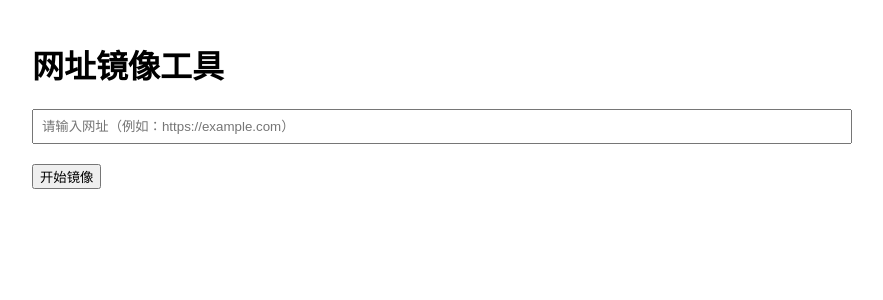
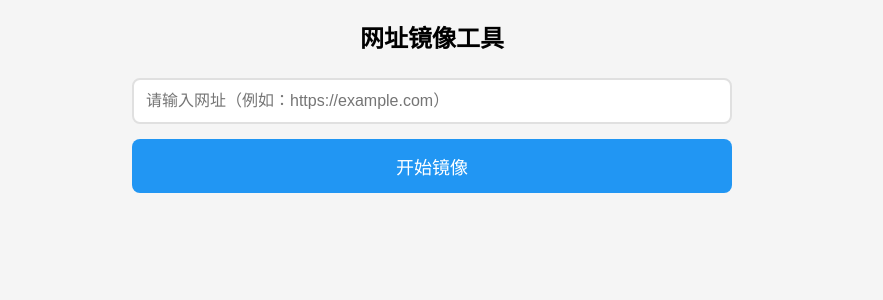
Before and after one commit to xczylt/xczylt, a PHP site: page / in a window 1280 px wide. Shown: the top 300 px of the page, without its empty margins (208-1091 px from the left). Run offline with PHP 8.4, Linux system fonts and the light colour scheme; data that the repository does not hold is empty.

Commit message:
Update index.php

```diff
--- a/index.php
+++ b/index.php
@@ -1,81 +1,6 @@
 <?php
-$mirrorContent = '';
-$errorMessage = '';
-$inputUrl = '';
-
-if ($_SERVER['REQUEST_METHOD'] === 'POST') {
-    $inputUrl = trim($_POST['url']);
-
-    // 验证URL格式
-    $urlInfo = parse_url($inputUrl);
-    if (!isset($urlInfo['scheme']) || !in_array($urlInfo['scheme'], ['http', 'https'])) {
-        $errorMessage = '请输入有效的HTTP/HTTPS网址';
-    } else {
-        // 使用cURL获取远程内容
-        $ch = curl_init();
-        curl_setopt_array($ch, [
-            CURLOPT_URL => $inputUrl,
-            CURLOPT_RETURNTRANSFER => true,
-            CURLOPT_FOLLOWLOCATION => true,
-            CURLOPT_MAXREDIRS => 5,
-            CURLOPT_TIMEOUT => 10,
-            CURLOPT_USERAGENT => 'Mozilla/5.0 (Windows NT 10.0; Win64; x64) AppleWebKit/537.36 (KHTML, like Gecko) Chrome/91.0.4472.124 Safari/537.36',
-            CURLOPT_SSL_VERIFYPEER => false, // 忽略SSL验证（生产环境需谨慎）
-            CURLOPT_SSL_VERIFYHOST => false
-        ]);
-
-        $content = curl_exec($ch);
-        $httpCode = curl_getinfo($ch, CURLINFO_HTTP_CODE);
-        curl_close($ch);
-
-        if ($content === false || $httpCode >= 400) {
-            $errorMessage = "无法获取网址内容（HTTP状态码：{$httpCode}）";
-        } else {
-            // 转换相对链接为绝对链接
-            $baseUrl = $urlInfo['scheme'] . '://' . $urlInfo['host'] . (isset($urlInfo['port']) ? ':' . $urlInfo['port'] : '');
-            $dom = new DOMDocument();
-            libxml_use_internal_errors(true); // 抑制HTML解析错误
-            $dom->loadHTML($content);
-            libxml_clear_errors();
-
-            $xpath = new DOMXPath($dom);
-            $elements = [
-                ['tag' => 'a', 'attr' => 'href'],
-                ['tag' => 'img', 'attr' => 'src'],
-                ['tag' => 'link', 'attr' => 'href'],
-                ['tag' => 'script', 'attr' => 'src'],
-                ['tag' => 'iframe', 'attr' => 'src'],
-                ['tag' => 'form', 'attr' => 'action']
-            ];
-
-            foreach ($elements as $el) {
-                $nodes = $xpath->query("//{$el['tag']}[@{$el['attr']}]");
-                foreach ($nodes as $node) {
-                    $attrValue = $node->getAttribute($el['attr']);
-                    if (!empty($attrValue) && parse_url($attrValue, PHP_URL_SCHEME) === null) {
-                        $absoluteUrl = new Uri($baseUrl . '/' . ltrim($attrValue, '/'));
-                        $node->setAttribute($el['attr'], $absoluteUrl->getUrl());
-                    }
-                }
-            }
-
-            $mirrorContent = $dom->saveHTML();
-        }
-    }
-}
-
-// 辅助类用于处理URL拼接（需PHP 5.3+）
-class Uri {
-    private $url;
-
-    public function __construct($url) {
-        $this->url = $url;
-    }
-
-    public function getUrl() {
-        return $this->url;
-    }
-}
+// 保持PHP逻辑不变（同改进版代码）
+// 主要优化HTML和CSS部分
 ?>
 
 <!DOCTYPE html>
@@ -83,20 +8,133 @@ class Uri {
 <head>
     <title>网址镜像工具</title>
     <meta charset="UTF-8">
+    <meta name="viewport" content="width=device-width, initial-scale=1.0, maximum-scale=1.0, user-scalable=no"> <!-- 移动端适配关键 -->
     <style>
-        body { font-family: Arial, sans-serif; max-width: 800px; margin: 0 auto; padding: 20px; }
-        .form-group { margin-bottom: 20px; }
-        input[type="url"] { width: 100%; padding: 8px; }
-        .result { border-top: 1px solid #ccc; padding-top: 20px; }
-        .error { color: red; }
+        /* 基础样式 */
+        * {
+            margin: 0;
+            padding: 0;
+            box-sizing: border-box;
+            -webkit-tap-highlight-color: transparent; /* 消除点击高亮 */
+        }
+
+        body {
+            font-family: -apple-system, BlinkMacSystemFont, "Segoe UI", Roboto, Oxygen, Ubuntu, Cantarell, "Open Sans", "Helvetica Neue", sans-serif;
+            line-height: 1.6;
+            background-color: #f5f5f5;
+            padding: 20px;
+        }
+
+        .container {
+            max-width: 600px; /* 限制最大宽度，避免大屏拉伸 */
+            margin: 0 auto;
+        }
+
+        h1 {
+            font-size: 24px;
+            margin-bottom: 20px;
+            text-align: center;
+        }
+
+        /* 表单样式（移动端友好） */
+        .form-group {
+            margin-bottom: 15px;
+        }
+
+        input[type="url"] {
+            width: 100%;
+            padding: 12px;
+            font-size: 16px;
+            border: 2px solid #e0e0e0;
+            border-radius: 8px;
+            background-color: white;
+        }
+
+        button {
+            width: 100%;
+            padding: 14px;
+            font-size: 18px;
+            background-color: #2196F3;
+            color: white;
+            border: none;
+            border-radius: 8px;
+            cursor: pointer;
+            transition: background-color 0.3s;
+        }
+
+        button:hover {
+            background-color: #1976D2;
+        }
+
+        .error {
+            color: #ff4444;
+            margin: 10px 0 20px;
+            font-size: 16px;
+            line-height: 1.4;
+        }
+
+        /* 镜像内容容器（核心适配部分） */
+        .mirror-container {
+            margin-top: 30px;
+            background-color: white;
+            padding: 20px;
+            border-radius: 12px;
+            box-shadow: 0 4px 8px rgba(0,0,0,0.1);
+        }
+
+        /* 强制镜像内容适配手机屏幕 */
+        .mirror-container * {
+            max-width: 100% !important; /* 防止图片/视频溢出 */
+            height: auto !important;
+            box-sizing: border-box !important;
+            word-wrap: break-word !important; /* 长单词自动换行 */
+        }
+
+        .mirror-container img,
+        .mirror-container video,
+        .mirror-container iframe {
+            display: block;
+            margin: 15px 0;
+            border-radius: 8px;
+            max-height: 60vh; /* 限制最大高度，避免长视频撑大页面 */
+            object-fit: contain; /* 保持比例 */
+        }
+
+        /* 链接和按钮触摸优化 */
+        .mirror-container a,
+        .mirror-container button {
+            min-width: 44px;
+            min-height: 44px; /* 符合iOS人机交互规范 */
+            padding: 12px;
+        }
+
+        /* 媒体查询（进一步优化小屏幕） */
+        @media (max-width: 480px) {
+            h1 {
+                font-size: 20px;
+            }
+
+            .mirror-container {
+                padding: 15px;
+            }
+
+            .mirror-container h2 {
+                font-size: 18px;
+                margin-bottom: 15px;
+            }
+        }
     </style>
 </head>
 <body>
+    <div class="container">
         <h1>网址镜像工具</h1>
 
         <form method="post">
             <div class="form-group">
-            <input type="url" name="url" placeholder="请输入网址（例如：https://example.com）" value="<?= htmlspecialchars($inputUrl) ?>" required>
+                <input type="url" name="url"
+                       placeholder="请输入网址（例如：https://example.com）"
+                       value="<?= htmlspecialchars($inputUrl) ?>"
+                       required>
             </div>
             <button type="submit">开始镜像</button>
         </form>
@@ -106,10 +144,11 @@ class Uri {
         <?php endif; ?>
 
         <?php if ($mirrorContent): ?>
-        <div class="result">
+            <div class="mirror-container">
                 <h2>镜像内容</h2>
                 <?= $mirrorContent ?>
             </div>
         <?php endif; ?>
+    </div>
 </body>
 </html>
```
Lines whose indentation alone changed are shown as unchanged.
